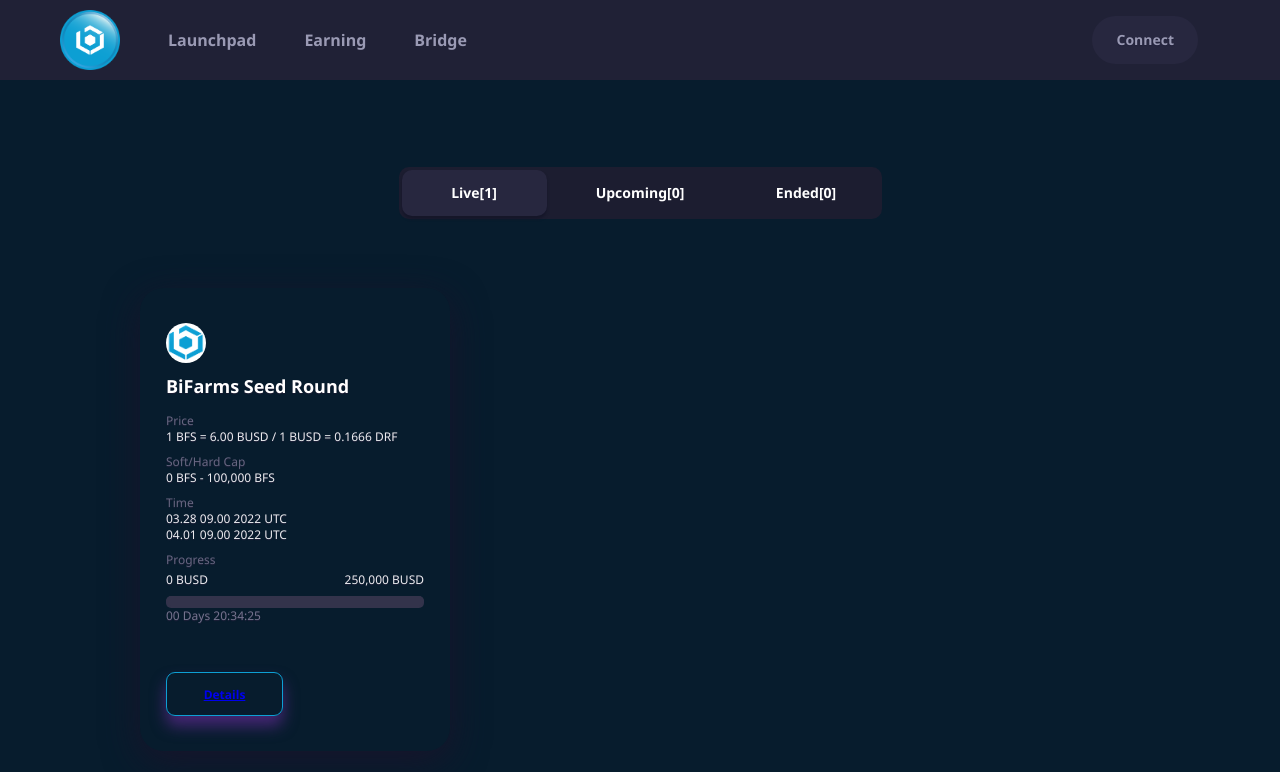
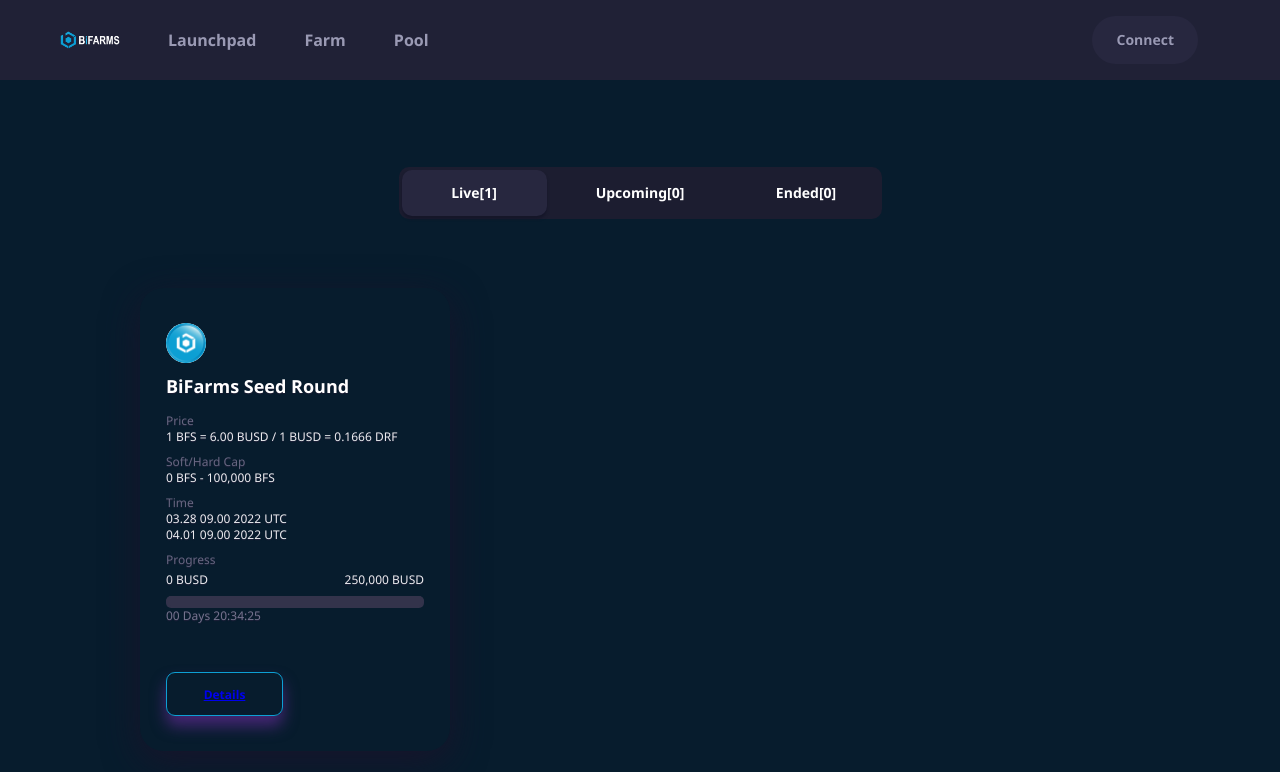
Before and after one commit to bifarmsnetwork/bifarms-dapp, a React (Create React App) app: page / in a window 1280 px wide. Shown: the top 772 px of the page. Built offline with nearby package versions, Linux system fonts and the light colour scheme.

Commit message:
Changed Navbar

```diff
--- a/src/components/Navbar/Navbar.jsx
+++ b/src/components/Navbar/Navbar.jsx
@@ -11,8 +11,8 @@
             <img src={Logo} alt="Logo" className='header-left-logo' />
                 <div className="nav">
                     <div className="n-item"> Launchpad </div>
-                    <div className="n-item"> Earning </div>
-                    <div className="n-item"> Bridge </div>
+                    <div className="n-item"> Farm </div>
+                    <div className="n-item"> Pool </div>
                 </div>
 
             </div>
```
Also changed, not shown: src/images/coin.png, src/images/logo.png.
